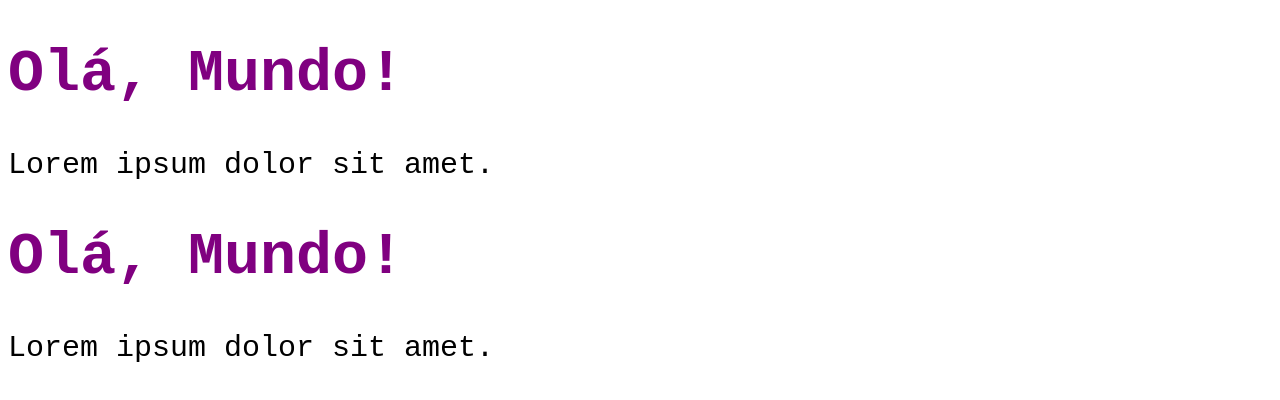
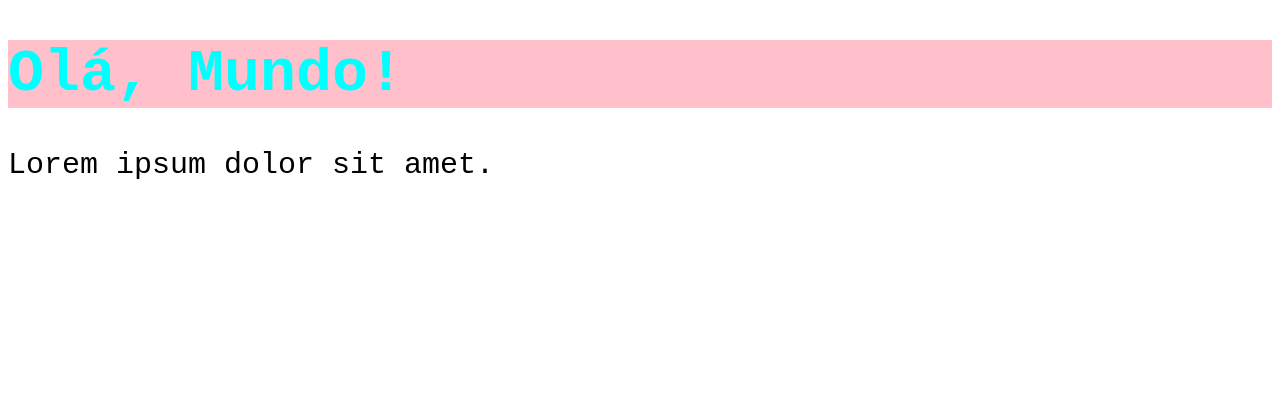
Before and after one commit to EaeDave/chronos-pomodoro, a React (Vite) app: page / in a window 1280 px wide. Shown: the top 400 px of the page. Built offline with nearby package versions, Linux system fonts and the light colour scheme.

Commit message:
importing css files using css modules (components scope)

```diff
--- a/src/App.tsx
+++ b/src/App.tsx
@@ -4,13 +4,15 @@
 
 import './styles/theme.css';
 import './styles/global.css';
+import { Heading } from './components/Heading';
 
 export function App() {
   console.log('Teste');
   return (
     // React Fragment
     <>
-      <h1>Olá, Mundo!</h1>
+      {/* Componente Olá, Mundo! */}
+      <Heading />
       <p>Lorem ipsum dolor sit amet.</p>
     </>
   );
--- /dev/null
+++ b/src/components/Heading.module.css
@@ -0,0 +1,7 @@
+.heading {
+  background: pink;
+}
+
+.cyan {
+  color: cyan;
+}
--- /dev/null
+++ b/src/components/Heading.tsx
@@ -0,0 +1,7 @@
+import styles from './Heading.module.css';
+
+export function Heading() {
+  console.log(styles);
+
+  return <h1 className={`${styles.heading} ${styles.cyan}`}>Olá, Mundo!</h1>;
+}
--- a/src/main.tsx
+++ b/src/main.tsx
@@ -7,6 +7,5 @@ createRoot(document.getElementById('root')!).render(
   // Roda duas vezes em modo StrictMode, para ajudar a identificar efeitos colaterais
   <StrictMode>
     <App />
-    <App />
   </StrictMode>,
 );
```
